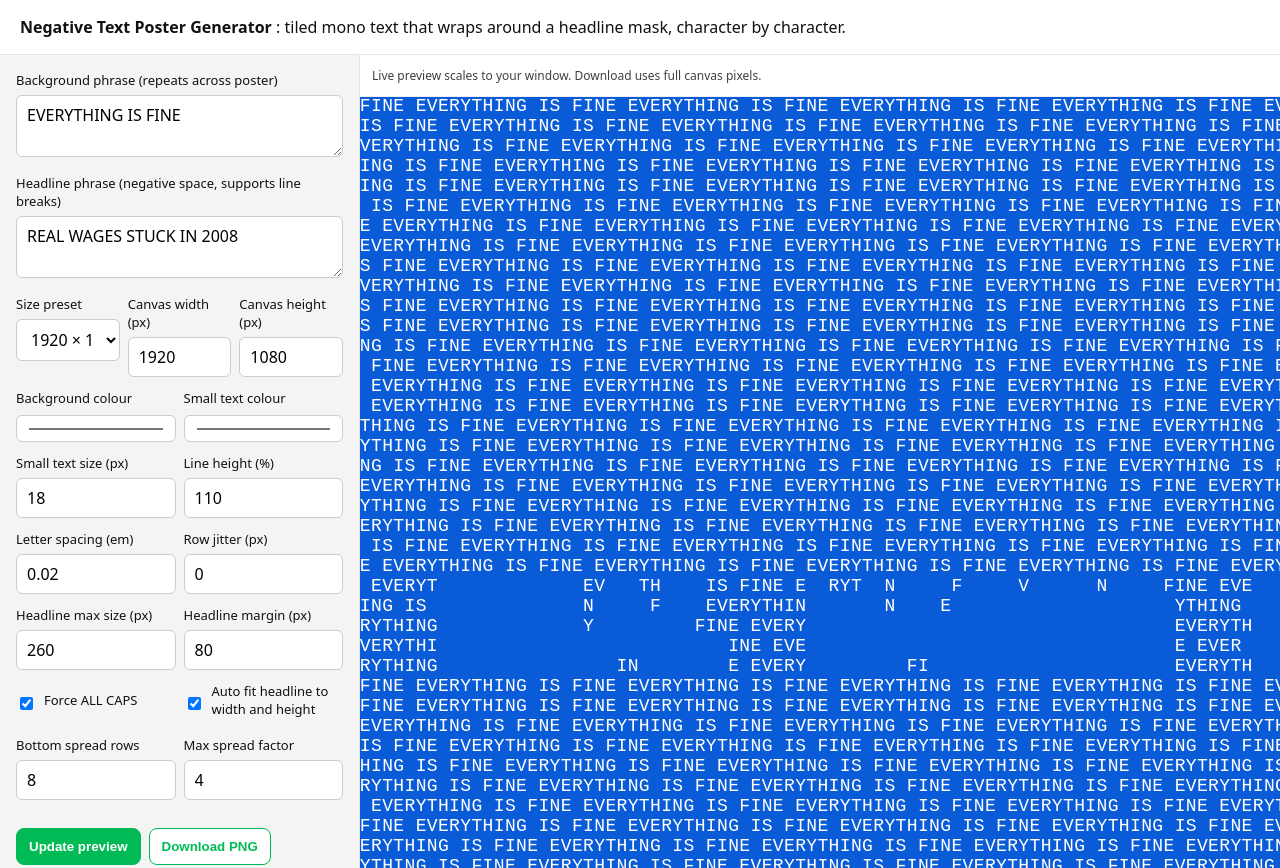
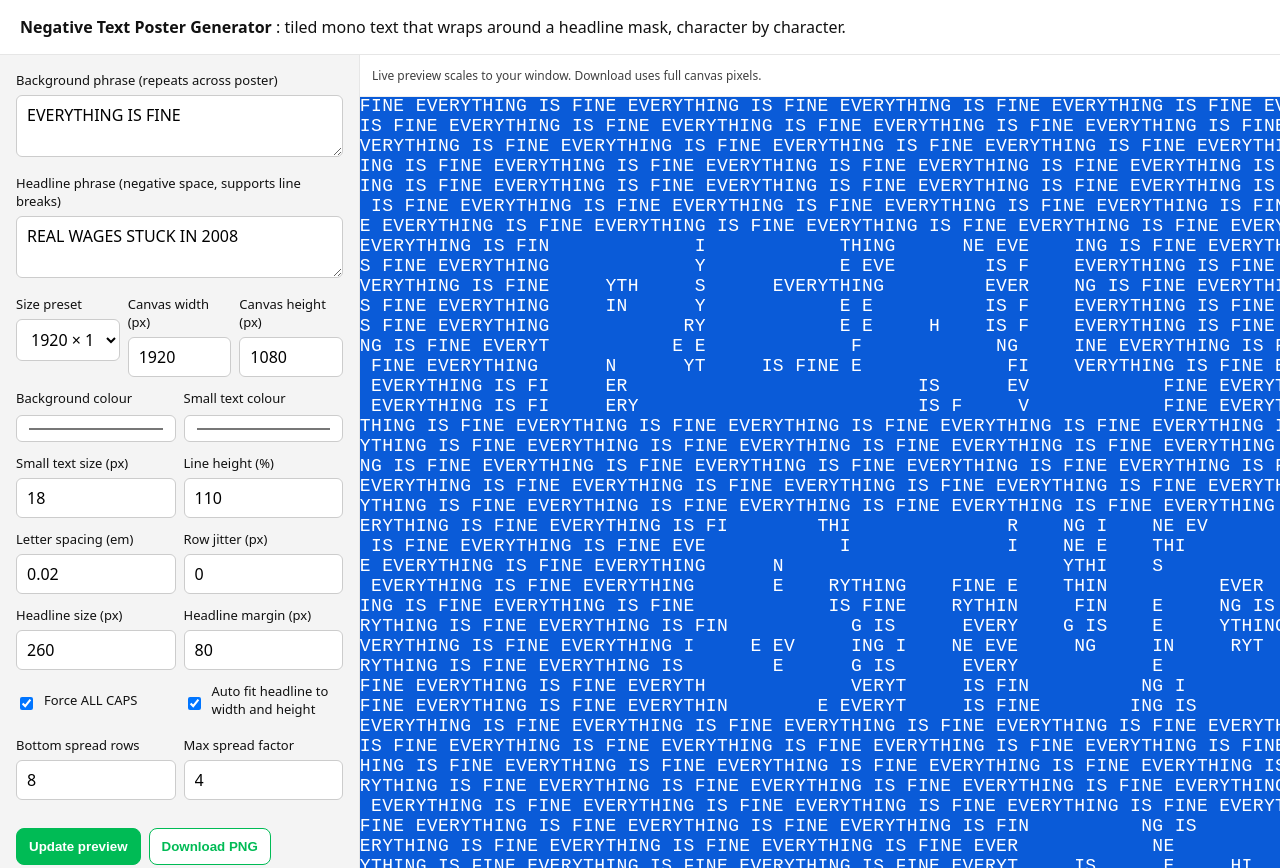
Before and after one commit to CCWBee/backgroundgen, a plain HTML site: page index.html in a window 1280 px wide. Shown: the top 868 px of the page. Drawn offline with Linux system fonts and the light colour scheme.

```diff
--- a/index.html
+++ b/index.html
@@ -101,7 +101,7 @@
 
       <div class="row">
         <div class="field">
-          <label for="headlineSize">Headline max size (px)</label>
+          <label for="headlineSize">Headline size (px)</label>
           <input id="headlineSize" type="number" min="24" max="800" value="260">
         </div>
         <div class="field">
@@ -202,19 +202,55 @@
 
     function measure(ctx, text, font){ ctx.save(); ctx.font = font; const w = ctx.measureText(text).width; ctx.restore(); return w; }
 
+    function wrapText(ctx, text, font, maxWidth){
+      const words = text.split(/\s+/);
+      const lines = [];
+      let line = '';
+      words.forEach(word => {
+        const test = line ? line + ' ' + word : word;
+        if (measure(ctx, test, font) <= maxWidth || !line){
+          line = test;
+        } else {
+          lines.push(line);
+          line = word;
+        }
+      });
+      if (line) lines.push(line);
+      return lines;
+    }
+
     function hexToRgb(hex){ const h = hex.replace('#',''); const v = h.length===3 ? h.split('').map(c=>c+c).join('') : h; const n = parseInt(v, 16); return { r:(n>>16)&255, g:(n>>8)&255, b:n&255 }; }
     function relLum({r,g,b}){ const s=[r,g,b].map(v=>v/255).map(v=> v<=0.03928? v/12.92 : Math.pow((v+0.055)/1.055,2.4)); return 0.2126*s[0]+0.7152*s[1]+0.0722*s[2]; }
     function contrastRatio(a,b){ const L1=Math.max(relLum(hexToRgb(a)),relLum(hexToRgb(b))); const L2=Math.min(relLum(hexToRgb(a)),relLum(hexToRgb(b))); return (L1+0.05)/(L2+0.05); }
 
     // Headline mask builder
-    function buildHeadlineMask(w, h, lines, margin, maxPx, autoFit){
+    function buildHeadlineMask(w, h, head, margin, maxPx, autoFit){
     const dpr = Math.max(1, window.devicePixelRatio || 1);
     const { cvs, ctx } = makeOffscreen(w, h, dpr);
 
-      let size = maxPx; let gap = Math.round(size*0.12);
+    let size = maxPx; let gap = Math.round(size*0.12); let lines;
     if (autoFit){
-        const fits = (s)=>{ const font=`700 ${s}px 'Roboto Mono', monospace`; const widths = lines.map(t=>measure(ctx, t, font)); const g=Math.round(s*0.12); const th = lines.length*s + (lines.length-1)*g; return { ok: Math.max(...widths) <= (w - margin*2) && th <= (h - margin*2), g }; };
-        let lo=12, hi=maxPx; while (hi - lo > 1){ const mid=(hi+lo)>>1; const r=fits(mid); if (r.ok){ lo=mid; gap=r.g; } else { hi=mid; } } size=lo; }
+      const fits = (s)=>{
+        const font = `700 ${s}px 'Roboto Mono', monospace`;
+        const maxW = w - margin*2;
+        const lns = wrapText(ctx, head, font, maxW);
+        const widths = lns.map(t=>measure(ctx, t, font));
+        const g = Math.round(s*0.12);
+        const th = lns.length*s + (lns.length-1)*g;
+        return { ok: Math.max(...widths) <= maxW && th <= (h - margin*2), g, lines: lns };
+      };
+      let lo=12, hi=maxPx;
+      while (hi - lo > 1){
+        const mid=(hi+lo)>>1;
+        const r=fits(mid);
+        if (r.ok){ lo=mid; gap=r.g; lines=r.lines; } else { hi=mid; }
+      }
+      size=lo;
+      lines = fits(size).lines;
+    } else {
+      const font = `700 ${size}px 'Roboto Mono', monospace`;
+      lines = wrapText(ctx, head, font, w - margin*2);
+    }
 
     const font = `700 ${size}px 'Roboto Mono', monospace`;
     ctx.save(); ctx.fillStyle = '#000'; ctx.font = font; ctx.textAlign='center'; ctx.textBaseline='middle';
@@ -248,10 +284,9 @@
       let phrase = els.bgPhrase.value.trim(); let head = els.headline.value.trim();
       if (els.caps.checked){ phrase = phrase.toUpperCase(); head = head.toUpperCase(); }
 
-        const lines = head.split(/\n/);
         const margin = Math.max(0, parseInt(els.margin.value, 10) || 80);
-      const maxHeadPx = Math.max(24, parseInt(els.headlineSize.value, 10) || 260);
-      const { sample: maskHit } = buildHeadlineMask(w, h, lines, margin, maxHeadPx, els.autoFit.checked);
+        const headPx = Math.max(24, parseInt(els.headlineSize.value, 10) || 260);
+        const { sample: maskHit } = buildHeadlineMask(w, h, head, margin, headPx, els.autoFit.checked);
 
       const smallPx = Math.max(6, parseInt(els.smallSize.value, 10) || 18);
       const lh = Math.max(80, parseInt(els.lineHeight.value, 10) || 110) / 100;
```
Lines whose indentation alone changed are shown as unchanged.
